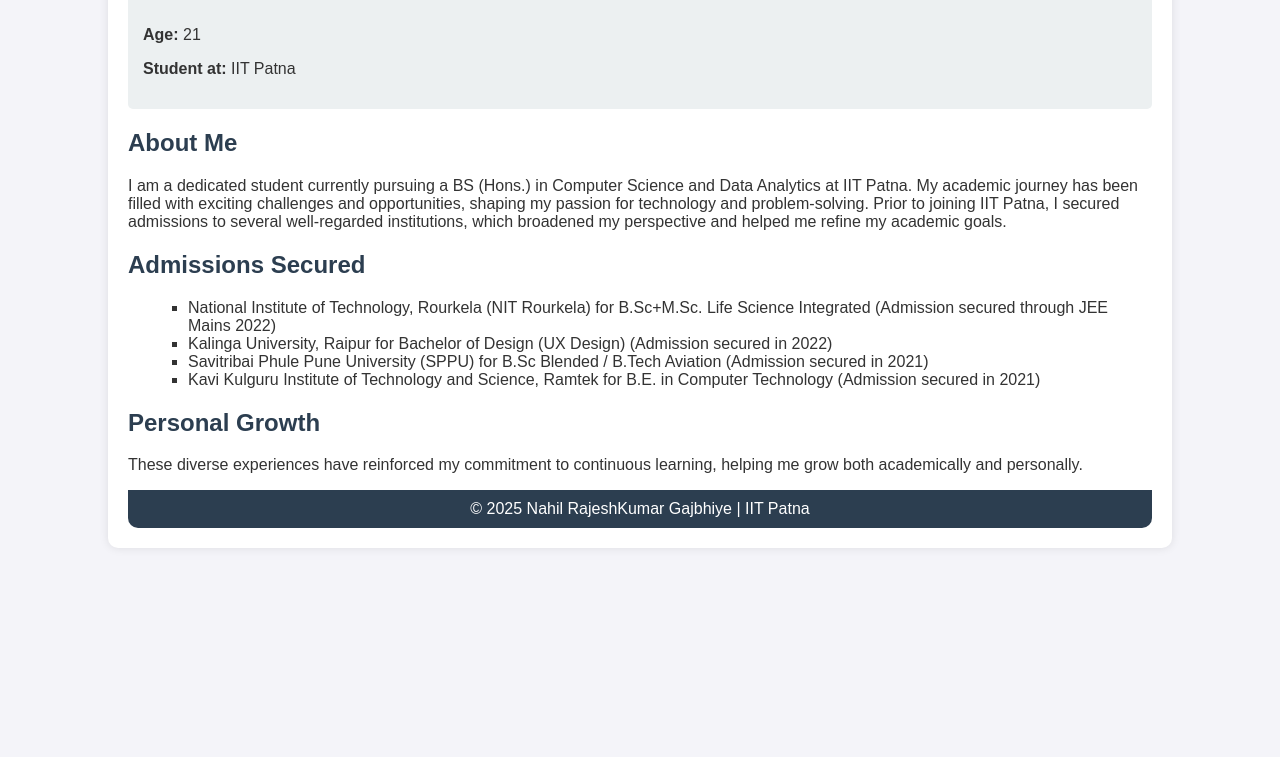
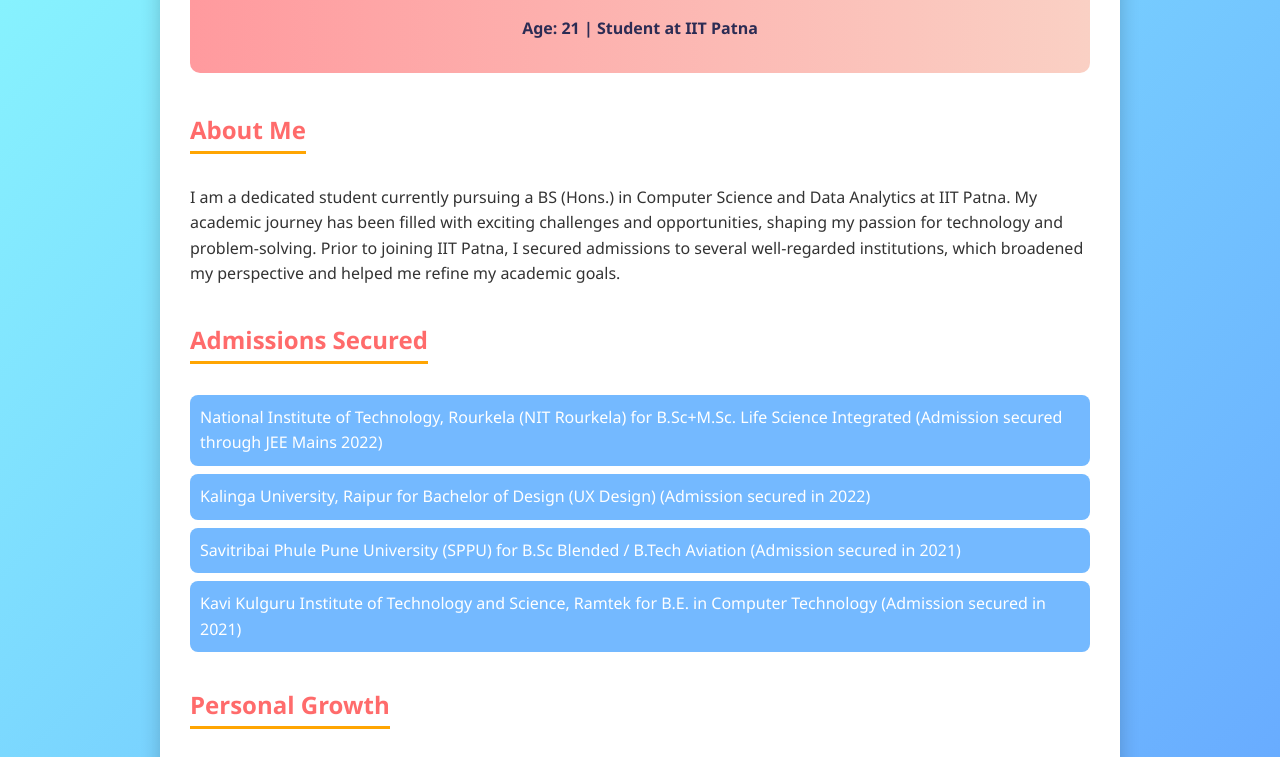
Before and after one commit to Nahil2004/Resume, a plain HTML site: page index.html in a window 1280 px wide. Shown: the part 143-900 px from the top of the page. Before the commit the page ends 800 px from the top, so only its background shows below. Drawn offline with Linux system fonts and the light colour scheme.

Commit message:
Added index.html

```diff
--- a/index.html
+++ b/index.html
@@ -1,4 +1,4 @@
- html>
+<!DOCTYPE html>
 <html lang="en">
 <head>
     <meta charset="UTF-8">
@@ -6,39 +6,77 @@
     <title>Nahil RajeshKumar Gajbhiye - Academic Portfolio</title>
     <style>
         body {
-            font-family: Arial, sans-serif;
-            background-color: #f4f4f9;
+            font-family: 'Segoe UI', Tahoma, Geneva, Verdana, sans-serif;
+            background: linear-gradient(135deg, #89f7fe, #66a6ff);
             color: #333;
             margin: 0;
             padding: 0;
         }
         .container {
-            width: 80%;
-            margin: 20px auto;
-            background-color: #fff;
-            padding: 20px;
+            max-width: 900px;
+            margin: 30px auto;
+            background-color: #ffffff;
+            padding: 20px 30px;
+            border-radius: 15px;
+            box-shadow: 0 8px 20px rgba(0, 0, 0, 0.2);
+        }
+        h1 {
+            color: #1e3c72;
+            text-align: center;
+            font-size: 36px;
+            margin-bottom: 5px;
+        }
+        h2 {
+            color: #ff6b6b;
+            border-bottom: 3px solid #ffa502;
+            display: inline-block;
+            padding-bottom: 5px;
+            margin-bottom: 15px;
+        }
+        p, li {
+            line-height: 1.6;
+        }
+        .info {
+            background: linear-gradient(90deg, #ff9a9e, #fad0c4);
+            padding: 15px;
             border-radius: 10px;
-            box-shadow: 0 0 10px rgba(0, 0, 0, 0.1);
-        }
-        h1, h2 {
-            color: #2c3e50;
+            margin-bottom: 20px;
+            color: #2c2c54;
+            font-weight: bold;
+            text-align: center;
         }
         ul {
-            list-style-type: square;
-            margin-left: 20px;
+            list-style: none;
+            padding: 0;
         }
-        .info {
-            background-color: #ecf0f1;
-            padding: 15px;
-            border-radius: 5px;
-            margin-bottom: 20px;
+        ul li {
+            background: #74b9ff;
+            color: white;
+            margin: 8px 0;
+            padding: 10px;
+            border-radius: 8px;
+            transition: background 0.3s;
+        }
+        ul li:hover {
+            background: #0984e3;
         }
         footer {
             text-align: center;
-            padding: 10px;
-            background-color: #2c3e50;
-            color: #fff;
-            border-radius: 0 0 10px 10px;
+            padding: 15px;
+            background: linear-gradient(90deg, #1e3c72, #2a5298);
+            color: white;
+            border-radius: 0 0 15px 15px;
+            margin-top: 20px;
+            font-weight: bold;
+        }
+        @media (max-width: 600px) {
+            .container {
+                margin: 15px;
+                padding: 15px;
+            }
+            h1 {
+                font-size: 28px;
+            }
         }
     </style>
 </head>
@@ -46,8 +84,7 @@
     <div class="container">
         <h1>Nahil RajeshKumar Gajbhiye</h1>
         <div class="info">
-            <p><strong>Age:</strong> 21</p>
-            <p><strong>Student at:</strong> IIT Patna</p>
+            <p>Age: 21 | Student at IIT Patna</p>
         </div>
 
         <h2>About Me</h2>
```
